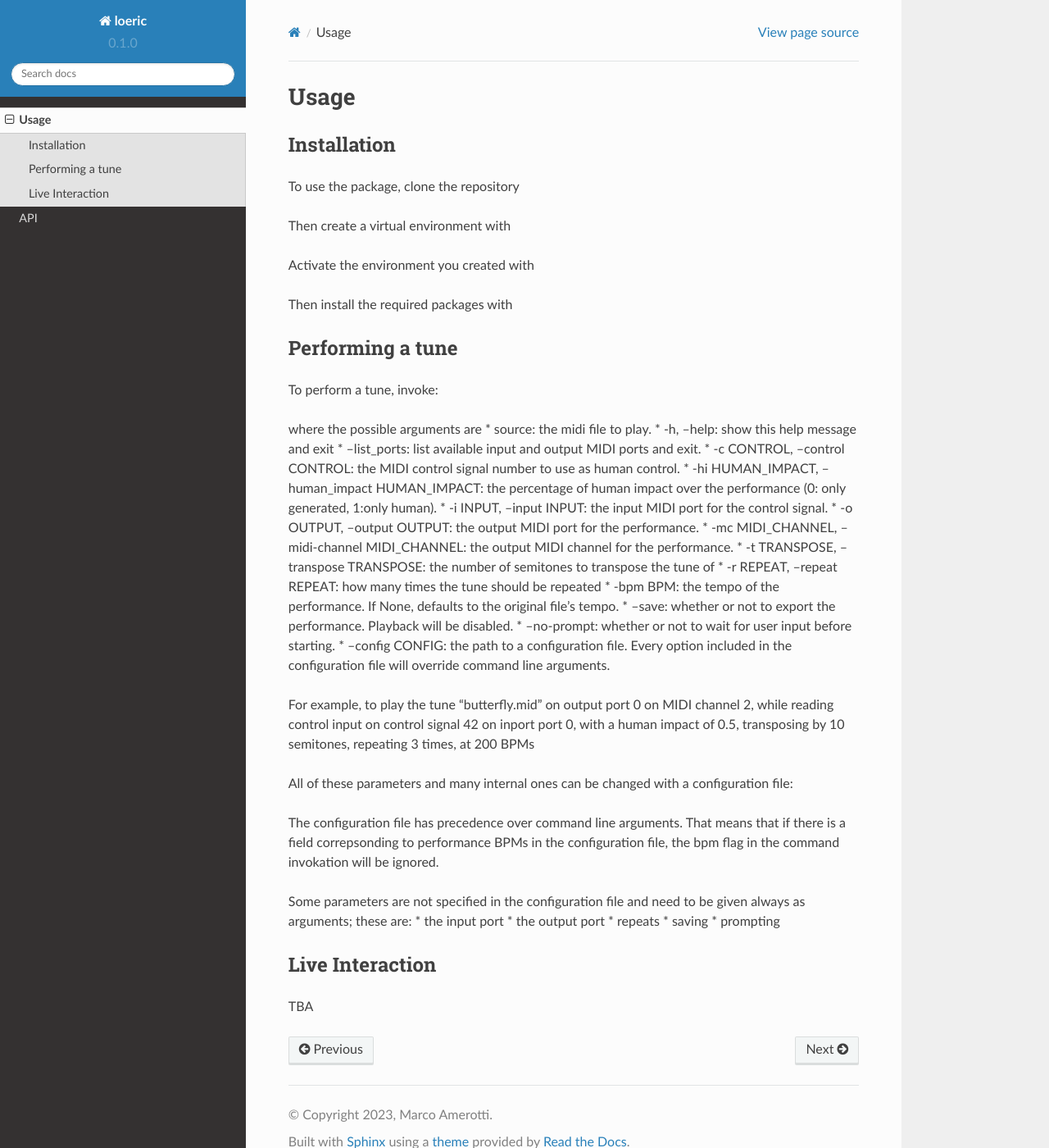
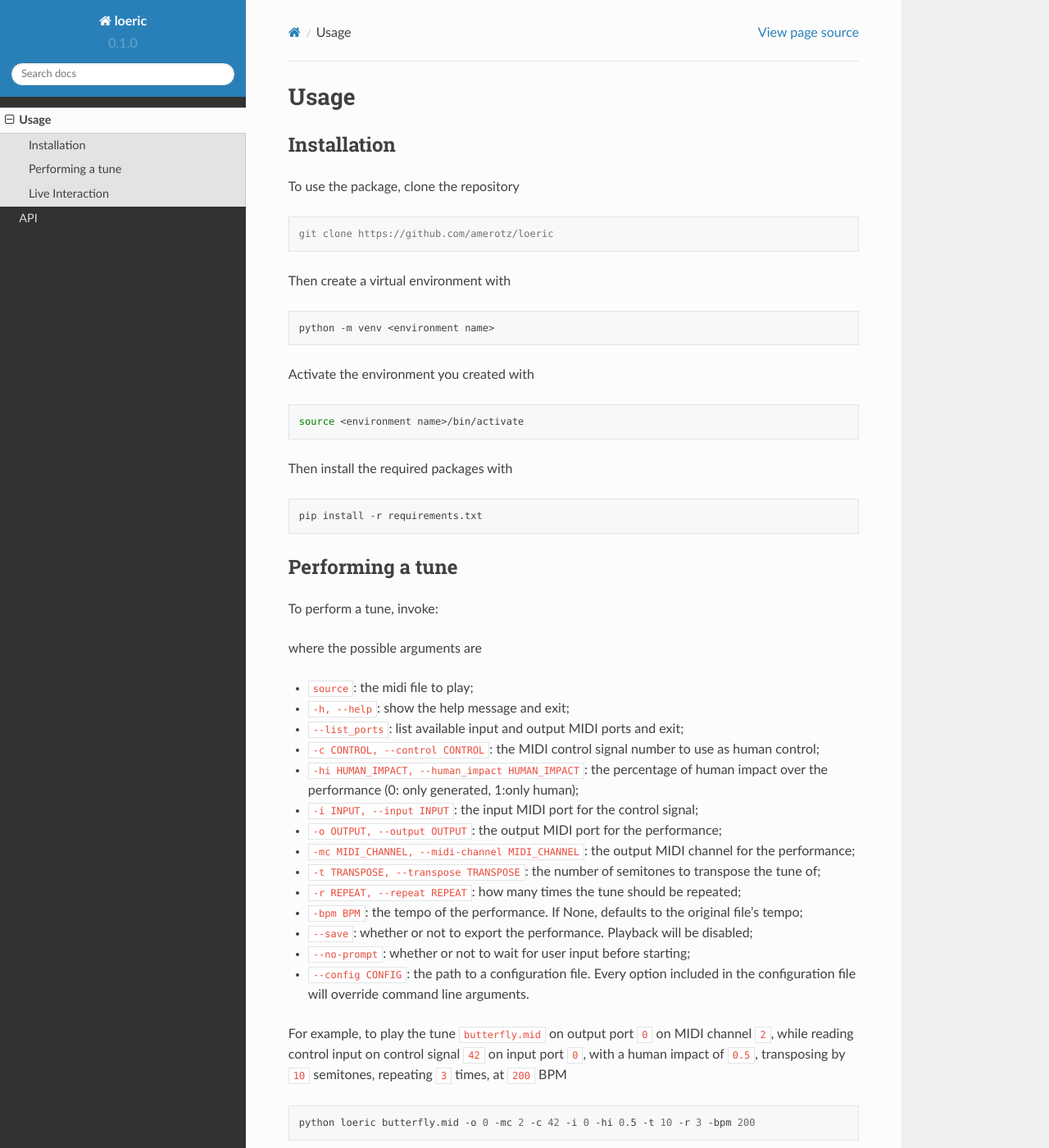
Before and after one commit to amerotz/loeric, a Sphinx documentation site: the page built from docs/source/usage.rst, in a window 1280 px wide and 1400 px high. Shown: the whole window at 82% size. Built offline with Sphinx 7.4.7 and the Read the Docs theme 2.0.0, drawn with Linux system fonts in a browser that asks for light colours; some of the changed text lies outside the part shown.

Commit message:
Update usage.rst

```diff
--- a/docs/source/usage.rst
+++ b/docs/source/usage.rst
@@ -7,22 +7,26 @@ Installation
 ------------
 To use the package, clone the repository
 
-.. code-block: bash
+.. code-block:: console
+
    git clone https://github.com/amerotz/loeric
 
 Then create a virtual environment with
 
-.. code-block: bash
+.. code-block:: bash
+
    python -m venv <environment name>
 
 Activate the environment you created with
 
-.. code-block: bash
+.. code-block:: bash
+
    source <environment name>/bin/activate
 
 Then install the required packages with
 
-.. code-block: bash
+.. code-block:: bash
+
    pip install -r requirements.txt
 
 Performing a tune
@@ -33,39 +37,43 @@ To perform a tune, invoke:
    python loeric <tune MIDI file> [command line arguments]
 
 where the possible arguments are
-* source: the midi file to play.
-* -h, --help: show this help message and exit
-* --list_ports: list available input and output MIDI ports and exit.
-* -c CONTROL, --control CONTROL: the MIDI control signal number to use as human control.
-* -hi HUMAN_IMPACT, --human_impact HUMAN_IMPACT: the percentage of human impact over the performance (0: only generated, 1:only human).
-* -i INPUT, --input INPUT: the input MIDI port for the control signal.
-* -o OUTPUT, --output OUTPUT: the output MIDI port for the performance.
-* -mc MIDI_CHANNEL, --midi-channel MIDI_CHANNEL: the output MIDI channel for the performance.
-* -t TRANSPOSE, --transpose TRANSPOSE: the number of semitones to transpose the tune of
-* -r REPEAT, --repeat REPEAT: how many times the tune should be repeated
-* -bpm BPM: the tempo of the performance. If None, defaults to the original file's tempo.
-* --save: whether or not to export the performance. Playback will be disabled.
-* --no-prompt: whether or not to wait for user input before starting.
-* --config CONFIG: the path to a configuration file. Every option included in the configuration file will override command line arguments.
 
-For example, to play the tune "butterfly.mid" on output port 0 on MIDI channel 2, while reading control input on control signal 42 on inport port 0, with a human impact of 0.5, transposing by 10 semitones, repeating 3 times, at 200 BPMs
+* ``source``: the midi file to play;
+* ``-h, --help``: show the help message and exit;
+* ``--list_ports``: list available input and output MIDI ports and exit;
+* ``-c CONTROL, --control CONTROL``: the MIDI control signal number to use as human control;
+* ``-hi HUMAN_IMPACT, --human_impact HUMAN_IMPACT``: the percentage of human impact over the performance (0: only generated, 1:only human);
+* ``-i INPUT, --input INPUT``: the input MIDI port for the control signal;
+* ``-o OUTPUT, --output OUTPUT``: the output MIDI port for the performance;
+* ``-mc MIDI_CHANNEL, --midi-channel MIDI_CHANNEL``: the output MIDI channel for the performance;
+* ``-t TRANSPOSE, --transpose TRANSPOSE``: the number of semitones to transpose the tune of;
+* ``-r REPEAT, --repeat REPEAT``: how many times the tune should be repeated;
+* ``-bpm BPM``: the tempo of the performance. If None, defaults to the original file's tempo;
+* ``--save``: whether or not to export the performance. Playback will be disabled;
+* ``--no-prompt``: whether or not to wait for user input before starting;
+* ``--config CONFIG``: the path to a configuration file. Every option included in the configuration file will override command line arguments.
 
-.. code-block: bash
+For example, to play the tune ``butterfly.mid`` on output port ``0`` on MIDI channel ``2``, while reading control input on control signal ``42`` on input port ``0``, with a human impact of ``0.5``, transposing by ``10`` semitones, repeating ``3`` times, at ``200`` BPM
+
+.. code-block:: bash
+
    python loeric butterfly.mid -o 0 -mc 2 -c 42 -i 0 -hi 0.5 -t 10 -r 3 -bpm 200
 
 All of these parameters and many internal ones can be changed with a configuration file:
 
-.. code-block: bash
+.. code-block:: bash
+
    python loeric butterfly.mid --config conf.json
 
-The configuration file has precedence over command line arguments. That means that if there is a field correpsonding to performance BPMs in the configuration file, the bpm flag in the command invokation will be ignored.
+The configuration file has precedence over command line arguments. That means that if there is a field corresponding to performance BPM in the configuration file, the bpm flag in the command invocation will be ignored.
 
 Some parameters are not specified in the configuration file and need to be given always as arguments; these are:
-* the input port
-* the output port
-* repeats
-* saving
-* prompting
+
+* the input port;
+* the output port;
+* repeats;
+* saving;
+* prompting.
 
 
 Live Interaction
```
